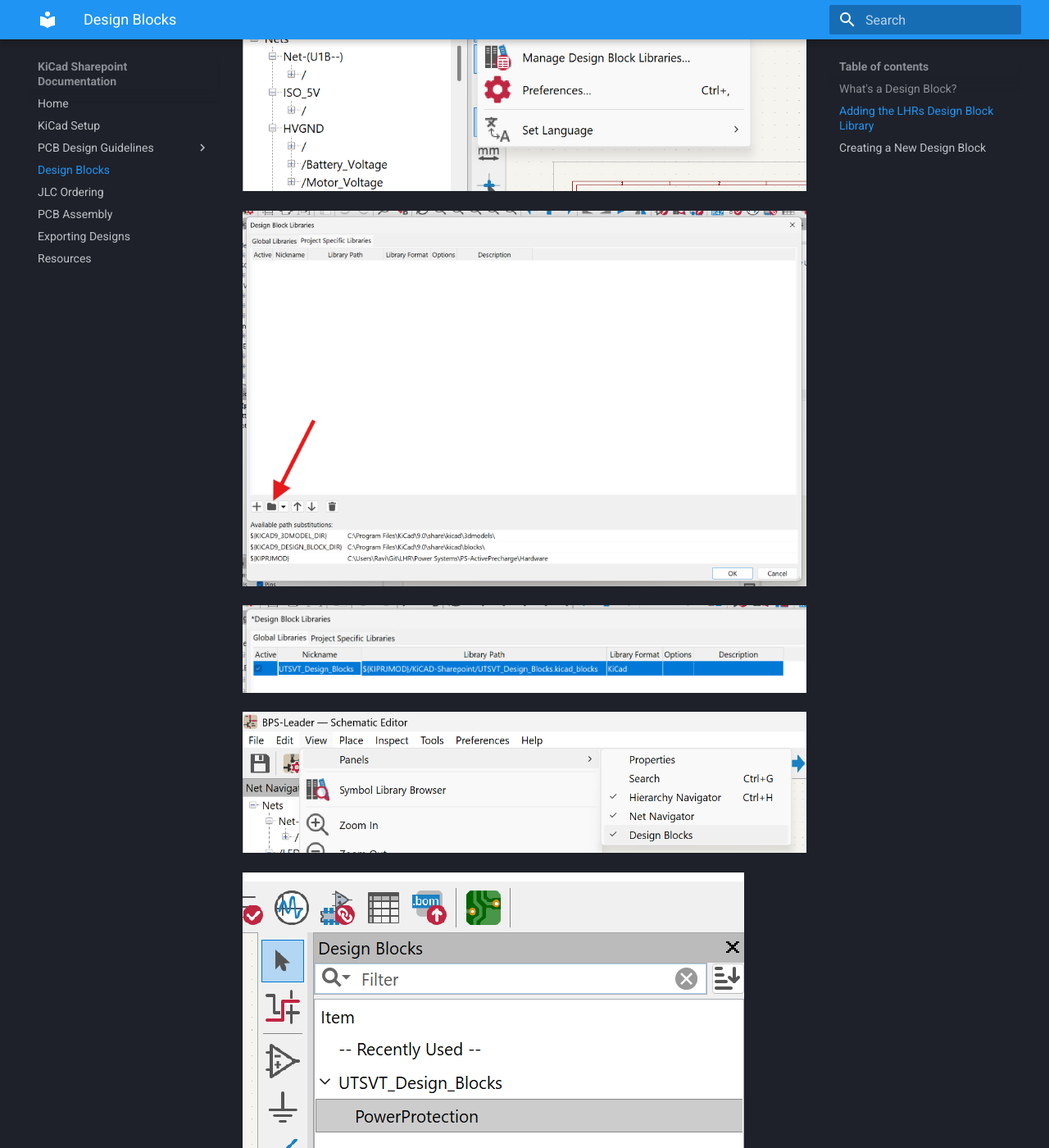
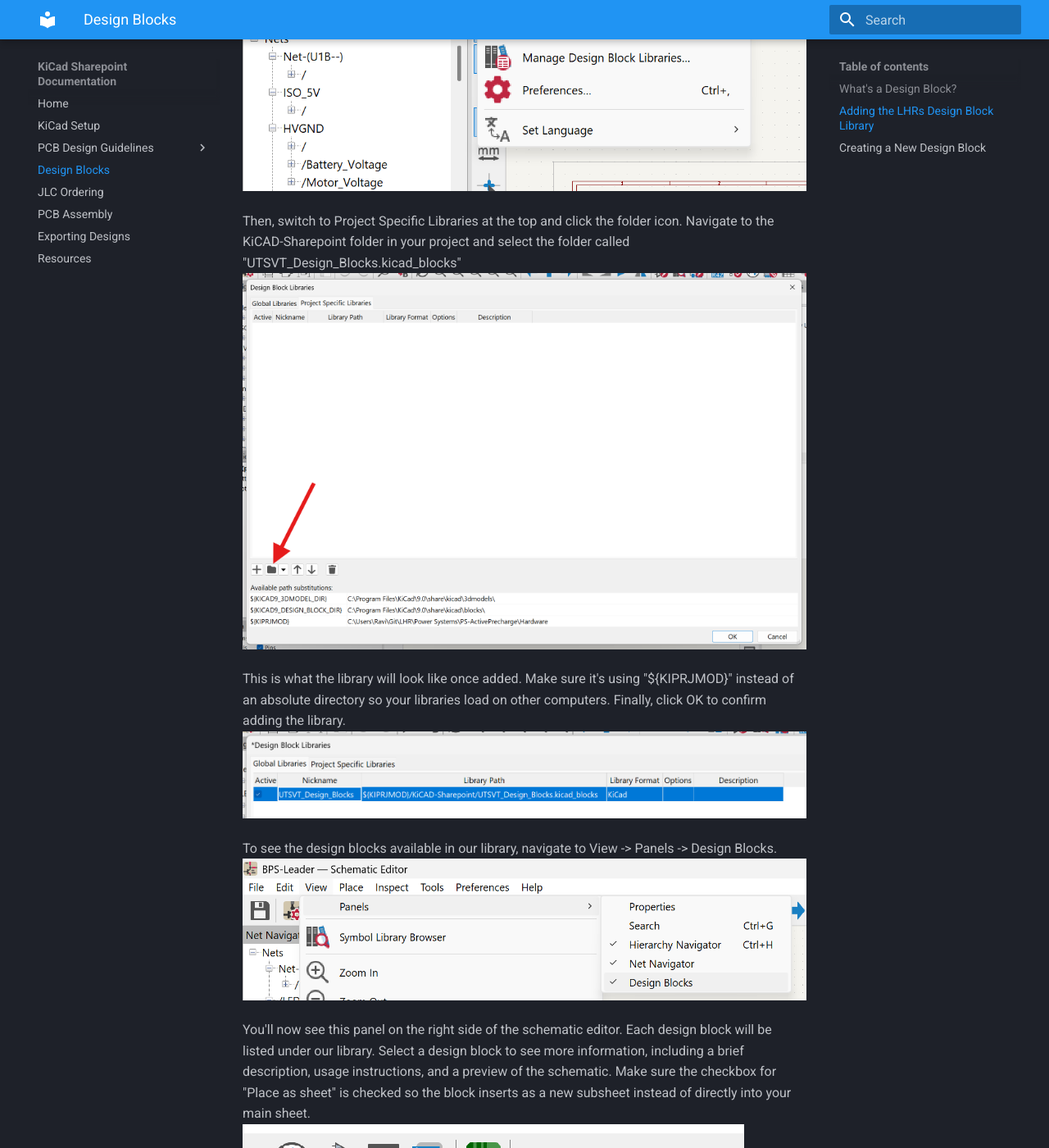
Before and after one commit to lhr-solar/KiCAD-Sharepoint, an MkDocs documentation site: the page built from docs/Blocks.md, in a window 1280 px wide and 1400 px high, scrolled down 599 px. Shown: the whole window at 82% size. Built offline with MkDocs 1.6.1 and Material for MkDocs 9.7.7, drawn with Linux system fonts in a browser that asks for light colours; some of the changed text lies outside the part shown.

Commit message:
adding instructions

```diff
--- a/docs/Blocks.md
+++ b/docs/Blocks.md
@@ -7,14 +7,19 @@
 First, open your project schematic and navigate to Preferences -> Manage Design Block Libraries.
 ![Design Block Preferences](img/Design-Block-Prefs.png)
 
+Then, switch to Project Specific Libraries at the top and click the folder icon. Navigate to the KiCAD-Sharepoint folder in your project and select the folder called "UTSVT_Design_Blocks.kicad_blocks"
 ![Design Block Folder](img/Design-Block-Folder.png)
 
+This is what the library will look like once added. Make sure it's using "${KIPRJMOD}" instead of an absolute directory so your libraries load on other computers. Finally, click OK to confirm adding the library.
 ![Design Block Added](img/Design-Block-Added.png)
 
+To see the design blocks available in our library, navigate to View -> Panels -> Design Blocks.
 ![Design Block View](img/Design-Block-View.png)
 
+You'll now see this panel on the right side of the schematic editor. Each design block will be listed under our library. Select a design block to see more information, including a brief description, usage instructions, and a preview of the schematic. Make sure the checkbox for "Place as sheet" is checked so the block inserts as a new subsheet instead of directly into your main sheet.
 ![Design Block Place](img/Design-Block-Place.png)
 
+Finally, double click the name of the design block and drag to create the hierarchical sheet. Then, right click on the new subsheet and click "Place Sheet Pins" to place each hierarchical pin. Now you can double click on the subsheet and see what's inside the design block :P
 ![Design Block Subsheet](img/Design-Block-Subsheet.png)
 
 ## Creating a New Design Block
```
